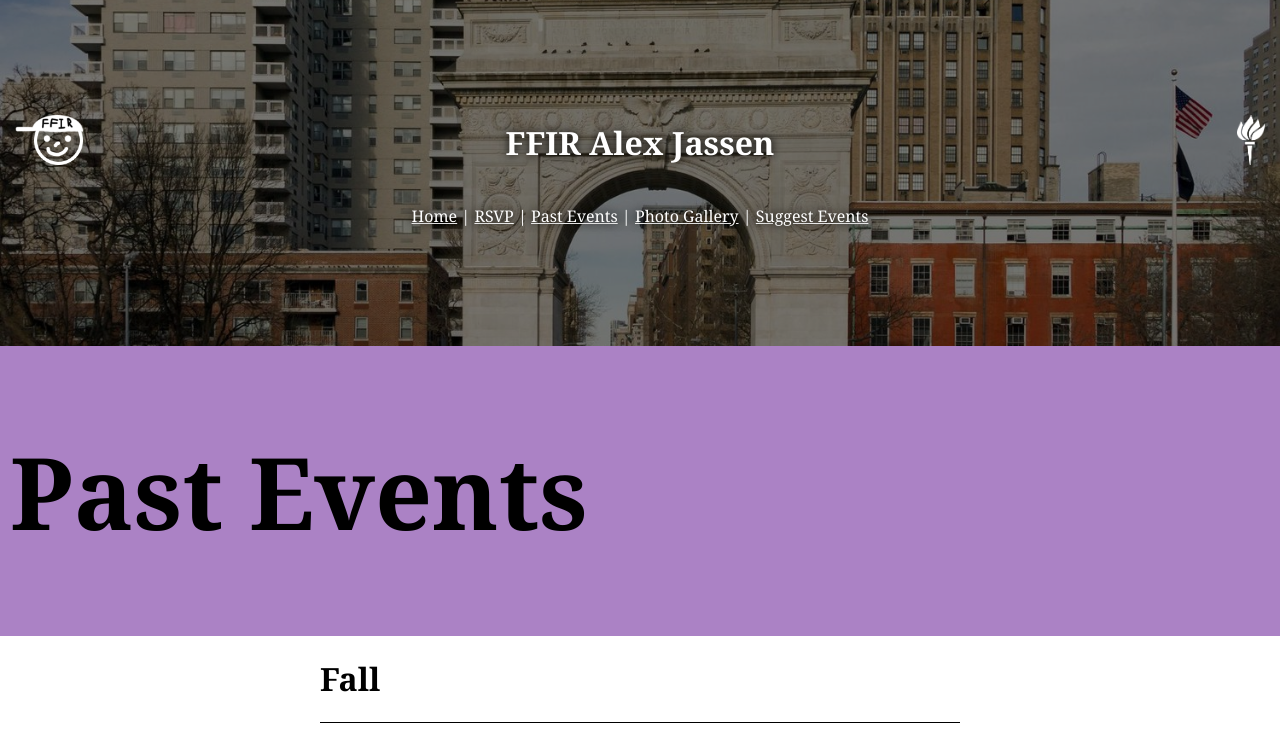
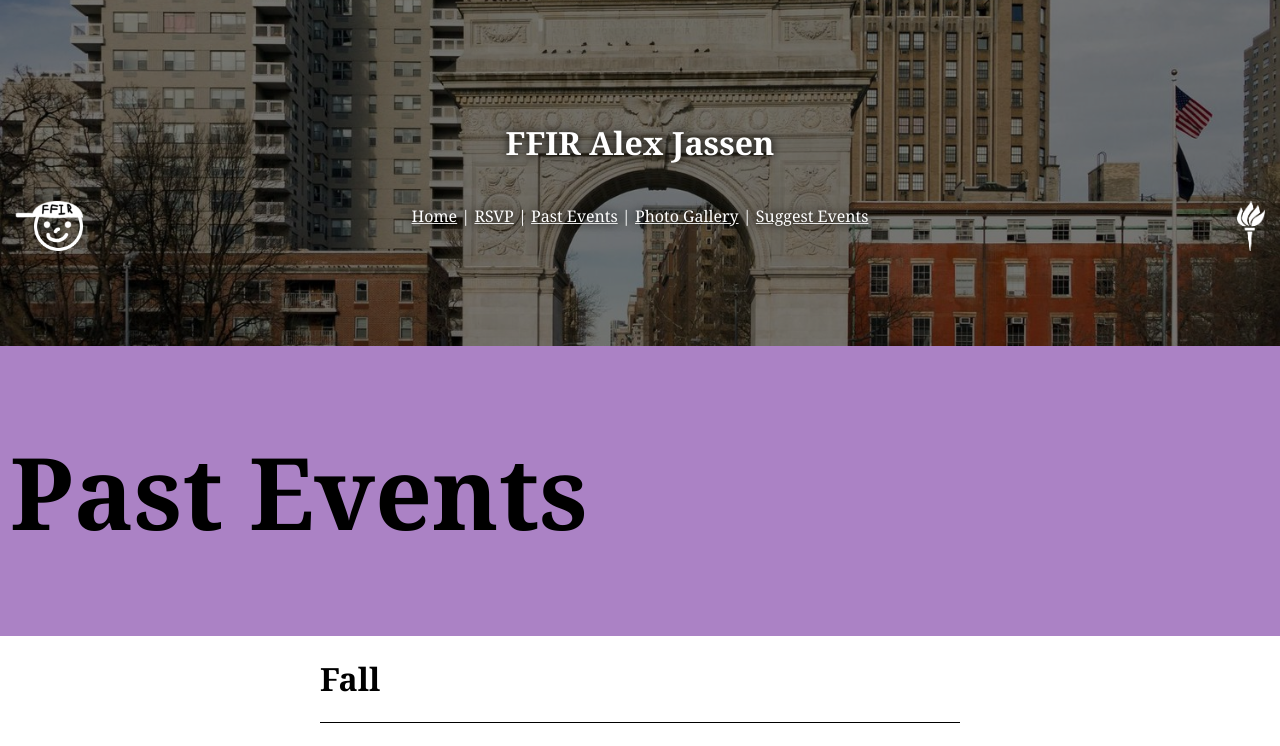
Before and after one commit to Great-Stuff/ffiralex, a plain HTML site: page past.html in a window 1280 px wide. Shown: the top 746 px of the page. Drawn offline with Linux system fonts and the light colour scheme; a web font is replaced by a local one.

Commit message:
Add files via upload

```diff
--- a/past.html
+++ b/past.html
@@ -8,11 +8,14 @@
     <link rel="stylesheet" href="style.css">
     <link rel="shortcut icon" href="pictures/Logo.png" type="image/x-icon">
 </head>
-<body>
-    <header>
-        <img src="pictures/Logo.png" alt="" class="logo">
-        <img src="pictures/nyuTorch.png" alt="" class="nyuTorch">
-        <h1 class="title">FFIR Alex Jassen</h1>
+<header>
+    <h1 class="title">FFIR Alex Jassen</h1>
+    <div class="image-wrapper">
+        <span>
+            <img src="pictures/Logo.png" alt="" class="logo">
+            <img src="pictures/nyuTorch.png" alt="" class="nyuTorch">
+        </span>
+    </div>
     <nav>
         <p class="nav-bar">
             <a class="nav-item" href="index.html">Home</a> |
@@ -23,7 +26,7 @@
         </p>
     </nav>
     <img class="cover-image" src="pictures/wsp-arch.jpg" alt="">
-    </header>
+</header>
 
     <div class="page-main">
         <div class="page-header">
```
Also changed, not shown: index.html (+5 -1 lines), photo.html (+5 -1 lines), rsvp.html (+5 -1 lines).
